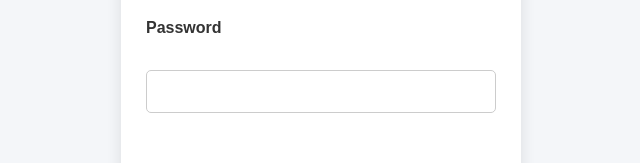
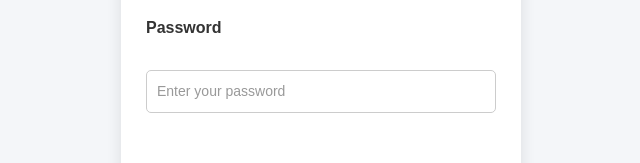
Before and after one commit to NeerajLodhi56/E-Commerce-Mean-stack, an Angular app in the folder webapp/: page / in a window 1280 px wide. Shown: the part 415-578 px from the top of the page, without its empty margins (319-959 px from the left). Built offline with nearby package versions, Linux system fonts and the light colour scheme.

Commit message:
placeholder added

```diff
--- a/webapp/src/app/user/user.html
+++ b/webapp/src/app/user/user.html
@@ -19,7 +19,7 @@
     <input type="email" placeholder="Enter your email"><br><br>
 
     <label>Password</label><br>
-    <input type="password"><br><br>
+    <input type="password" placeholder="Enter your password"><br><br>
 
     <label>Mobile Number</label><br>
     <input type="tel"><br><br>
```
